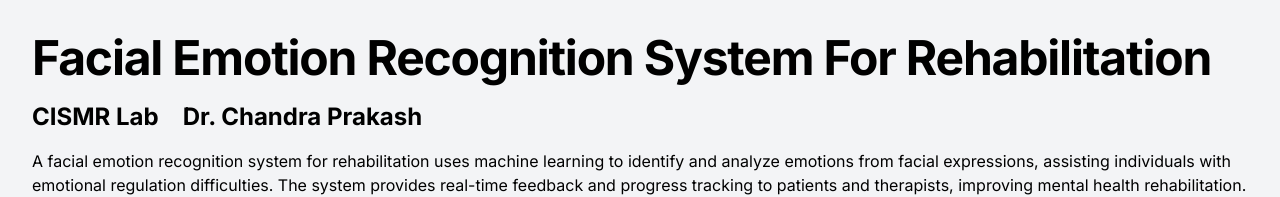
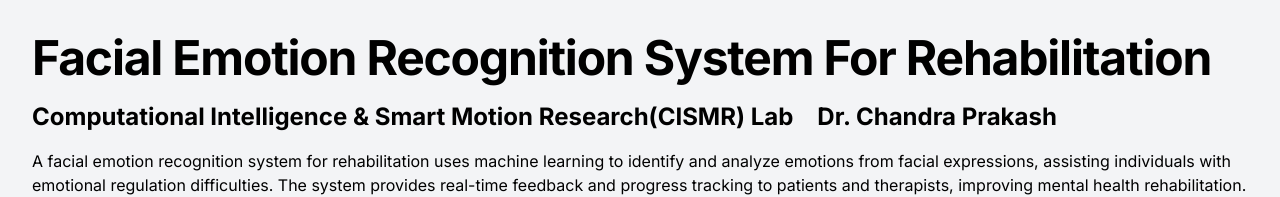
Before and after one commit to mshahanwaz/college-project-FER-website, a React (Create React App) app: page / in a window 1280 px wide. Shown: the top 197 px of the page. Built offline with nearby package versions, Linux system fonts and the light colour scheme; no server answers.

Commit message:
Fixed CISMR

```diff
--- a/src/App.js
+++ b/src/App.js
@@ -196,8 +196,10 @@ export default function App() {
       <h1 className="font-bold text-[48px] leading-[1.1] tracking-tight">
         Facial Emotion Recognition System For Rehabilitation
       </h1>
-      <h2 className="text-2xl font-bold space-x-6">
-        <span>CISMR Lab</span>
+      <h2 className="text-2xl font-bold flex gap-6 items-baseline">
+        <span>
+          Computational Intelligence & Smart Motion Research(CISMR) Lab
+        </span>
         <span>Dr. Chandra Prakash</span>
       </h2>
       <p className="pb-6">{DESCRIPTION}</p>
```
